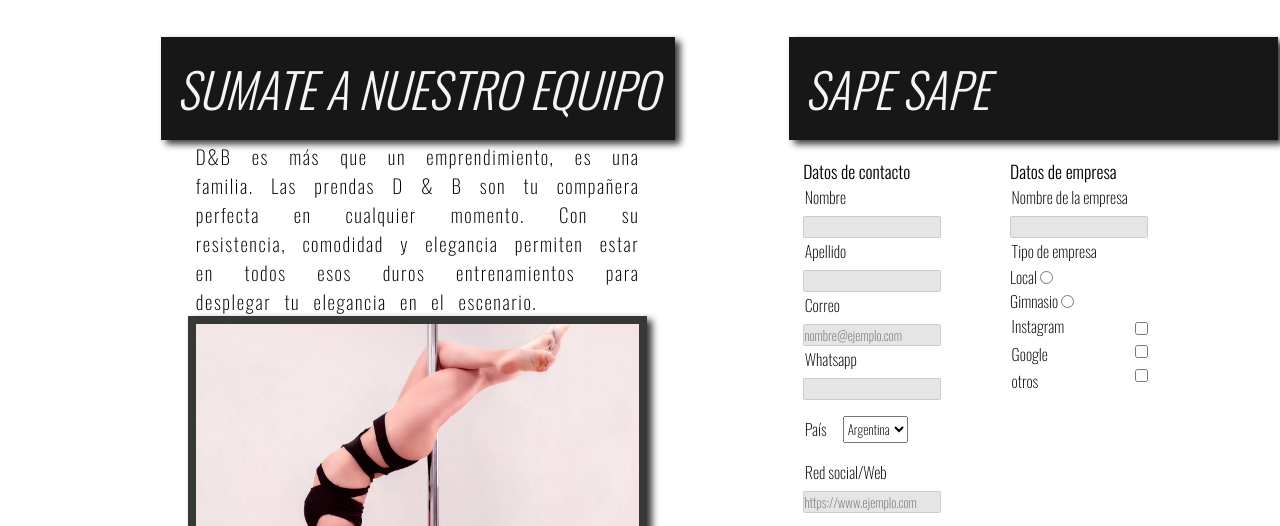
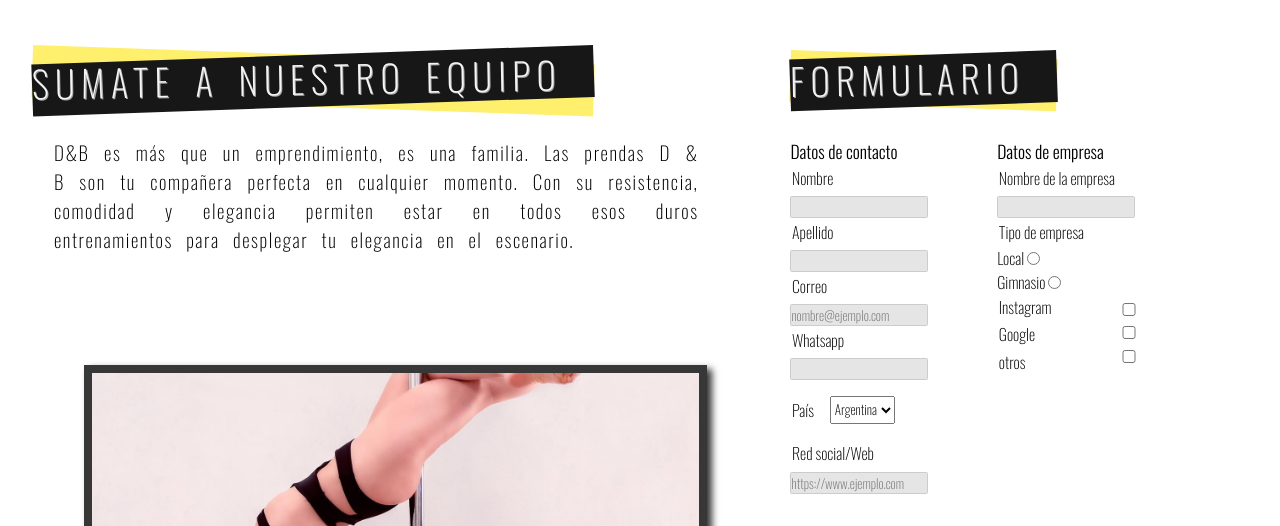
Before and after one commit to ilarrasm/DBFitnes, a website: page page/about/contacto.html in a window 1280 px wide. Shown: the part 203-729 px from the top of the page. Drawn offline with nearby package versions, Linux system fonts and the light colour scheme; files whose address does not match are found by name.

Commit message:
Rediseño en H2 y resideño de Contacto

```diff
--- a/page/about/contacto.html
+++ b/page/about/contacto.html
@@ -34,10 +34,10 @@
                 <p>
                     D&B es más que un emprendimiento, es una familia.  Las prendas D & B son tu compañera perfecta en cualquier momento. Con su resistencia, comodidad y elegancia permiten estar en todos esos duros entrenamientos para desplegar tu elegancia en  el escenario.
                 </p>
-                <img class="main__contact__texto__picture" src="../media/contacto.jpeg" alt="Foto de mujer haciendo pole dance">
+                <img class="main__contact__texto__picture" src="../../media/contacto.jpeg" alt="Foto de mujer haciendo pole dance">
             </div>
             <form action="main__contact__form" class="main__contact__form" method="POST" enctype="application/x-www-form-urlencoded">
-                <h2>Sape sape</h2> <!-- inicio de formulario-->
+                <h2>Formulario</h2> <!-- inicio de formulario-->
                 <div class="main__contact__form__bloqueA">
                     <div class="main__contact__form__bloqueA__contatcA">
                         <legend>Datos de contacto</legend>
--- a/scss/pages/_contacto.scss
+++ b/scss/pages/_contacto.scss
@@ -2,32 +2,32 @@
     display: flex;
     flex-direction: row;
     margin-top: 3%;
-    h2{
-        box-shadow: 5px 4px 7px rgb(54, 54, 54);
-    }
     &__texto{
         display: flex;
         flex-direction: column;
-        margin-left: 3rem;
+        margin-left: 1rem;
         align-items: center;
         justify-items: center;
         width: 60%;
+        position: relative;
         &__picture {
             display: flex;
-            align-items: center;
             height: 300px;
-            width: 60%;
+            width: 80%;
             object-fit:cover;
             padding: .5rem;
             background-color: $black-trans;
             box-shadow: 5px 4px 7px rgb(54, 54, 54);
+            position: absolute;
+            top: 50%;
         }
         p{
            letter-spacing: .1rem;
            text-align: justify;
-           width: 60%;
            font-size: 1.2rem;
            word-spacing: .5rem;
+           margin: 1rem 10% 0 5%;
+
         }
 
     }
--- a/scss/pages/_nosotras.scss
+++ b/scss/pages/_nosotras.scss
@@ -1,13 +1,12 @@
 .main__nos{
     display: flex;
-    flex-direction: row;
+    flex-direction: column;
     h2{
         display: flex;
         flex-direction: column;
         padding: 2rem;
         font-size: 2.6rem;
         text-align: center;
-        align-self: stretch;
         justify-content: center;
         text-transform: uppercase;
     }
@@ -26,7 +25,8 @@
             text-transform: uppercase
         }
         p{
-            text-indent: .1rem
+            text-indent: .1rem;
+            font-size: 1.3rem;
         }
 
         section{
--- a/scss/pages/_producto.scss
+++ b/scss/pages/_producto.scss
@@ -2,10 +2,9 @@
     display: flex;
     flex-direction: column;
     h2{
+        display: flex;
         font-size: 2.3rem;
-        width: 30%;
         margin: 0 0 0 3rem;
-
     }
     &__cards{
         display: flex;
--- a/scss/partial/_typography.scss
+++ b/scss/partial/_typography.scss
@@ -8,14 +8,41 @@
         @include baw;
     }
     h2{
-        @include baw;
-        font-weight: 300;
-        font-size: 3em;
-        margin: .1rem;
+        display: flex;
+        align-self: flex-start;
+        font-size: 2.3rem;
+        font-weight: 100;
+        letter-spacing: .4rem;
+        word-spacing: .4rem;
+        text-align: center;
         padding: 1rem;
-        font-style: italic;
+        text-shadow: 1px 1px rgb(165, 165, 165);
+        transform: rotate(-1deg);
+        position: relative;
+        z-index: 1;
+        color: $color-main;
         text-transform: uppercase;
-
+        &::before{
+            content: "";
+            width: 100%;
+            height: 60%;
+            background-color: $color-yellow;
+            position: absolute;
+            top: 23%;
+            z-index: -1;
+            transform: rotate(3deg);
+            opacity: .6;
+        }
+        &::after{
+            content: "";
+            width: 100%;
+            height: 60%;
+            background-color: $color-black;
+            position: absolute;
+            top: 23%;
+            z-index: -1;
+            transform: rotate(-1deg);
+        }
     }
     p{
         font-style: normal;
--- a/scss/utils/_var.scss
+++ b/scss/utils/_var.scss
@@ -1,6 +1,6 @@
 // $color-black:#1B2021;
 $color-black: #181717;
-$color-yellow:  #fef285 ;
+$color-yellow:#FDE50D ;
 $color-main: whitesmoke;
 // $color-main: rgb(8, 8, 8);
 $black-trans: rgba(8, 8, 8, 0.808);
```
Also changed, not shown: page/about/nosotras.html (+1 -1 lines), css/main.css.
